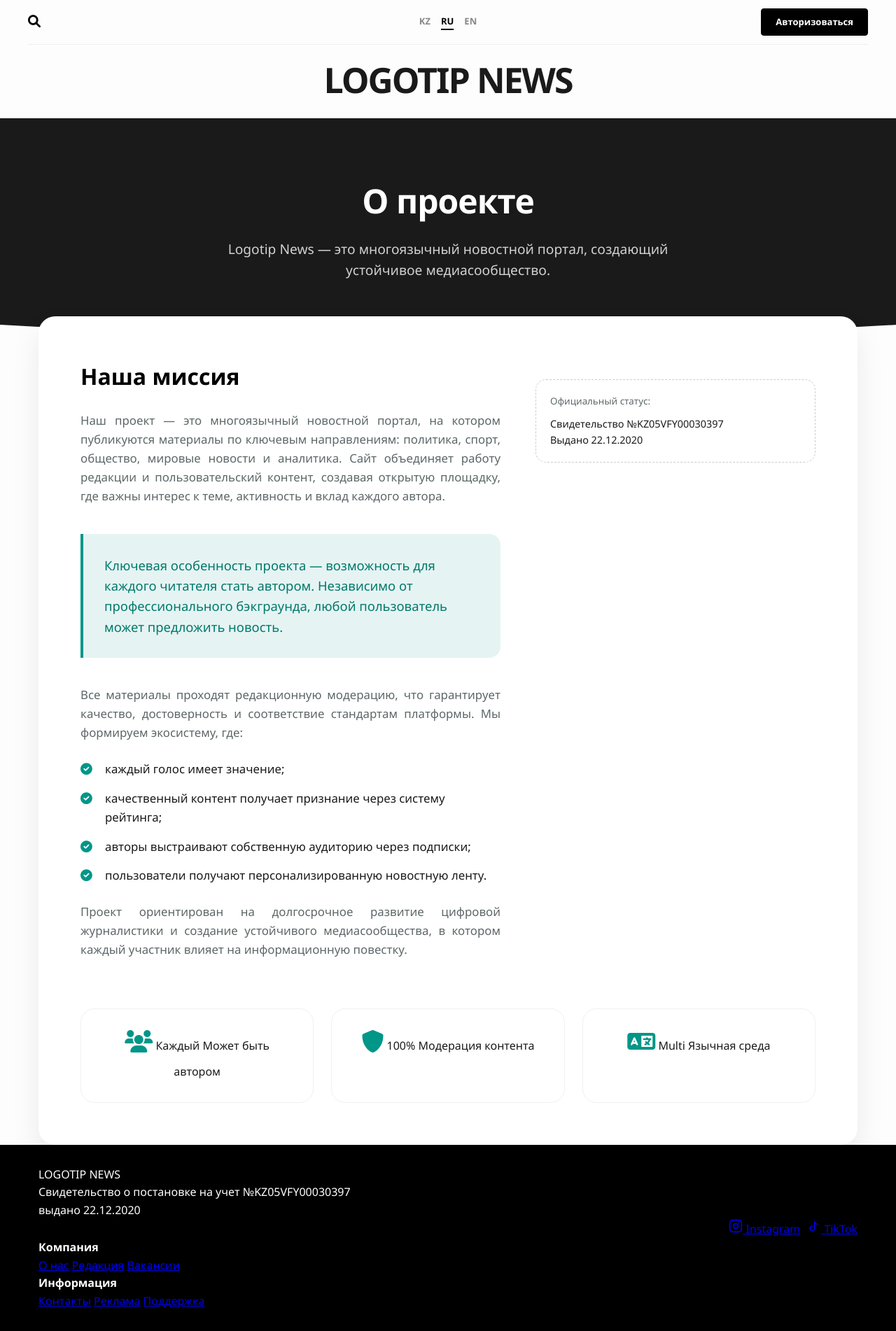
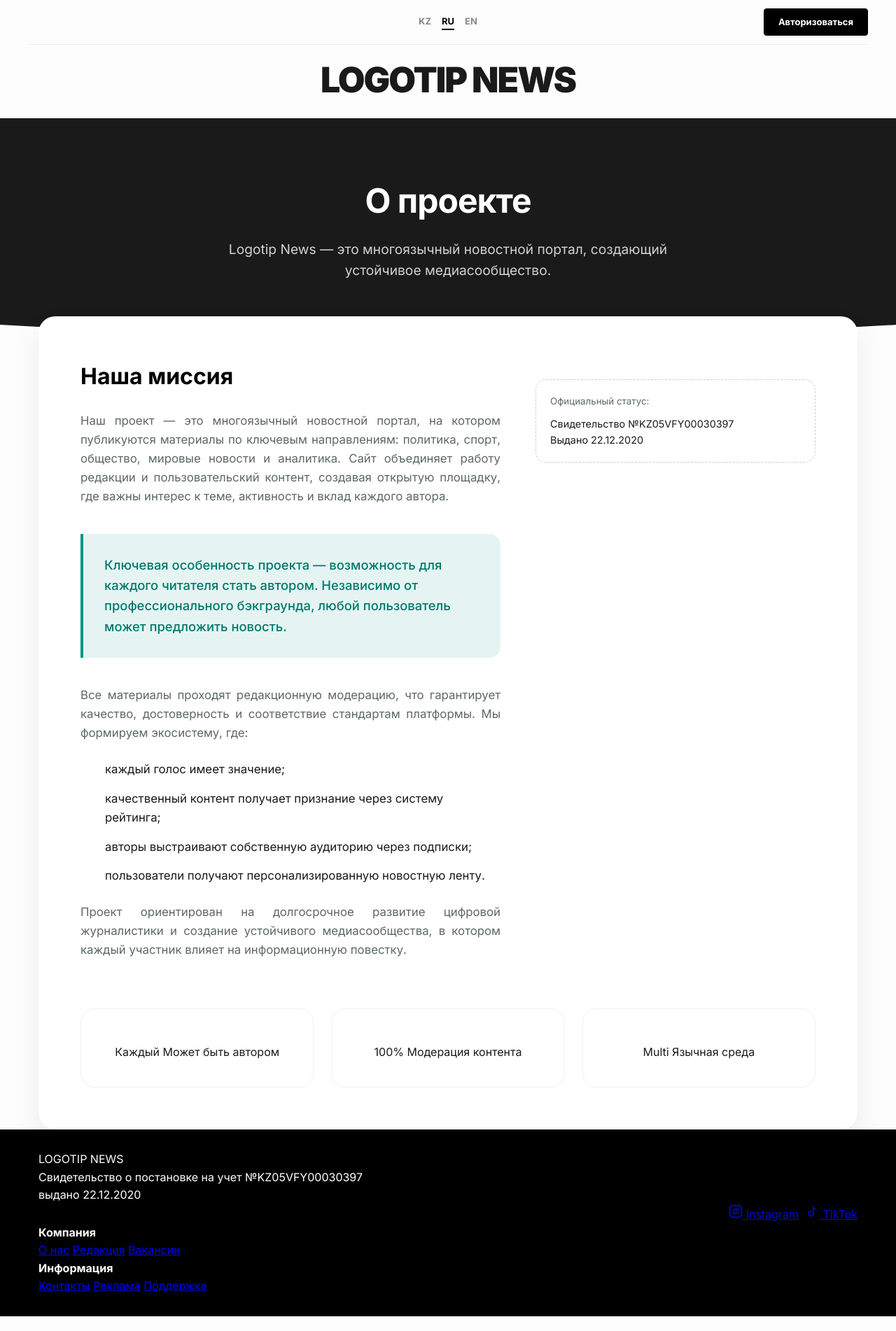
Before and after one commit to RakeGoose/news-site-main-frontend, a PHP site: page /pages/about.php in a window 1280 px wide. Shown: the whole page at 70% size. After the commit the page ends 1881 px from the top, so only its background shows below. Run offline with PHP 8.4, Linux system fonts and the light colour scheme.

Commit message:
Change font

```diff
--- a/admin/create.php
+++ b/admin/create.php
@@ -21,7 +21,9 @@ $categories = $conn->query("SELECT id, name FROM categories");
     <link rel="stylesheet" href="/assets/css/layout.css">
     <link rel="stylesheet" href="/assets/css/components.css">
     <link rel="stylesheet" href="/assets/css/pages/submit-news.css">
-    <link rel="stylesheet" href="https://cdnjs.cloudflare.com/ajax/libs/font-awesome/6.0.0/css/all.min.css">
+    <link rel="preconnect" href="https://fonts.googleapis.com">
+    <link rel="preconnect" href="https://fonts.gstatic.com" crossorigin>
+    <link href="https://fonts.googleapis.com/css2?family=Inter:ital,opsz,wght@0,14..32,100..900;1,14..32,100..900&display=swap" rel="stylesheet">
     <script src="https://code.jquery.com/jquery-3.6.0.min.js"></script>
 </head>
 
--- a/assets/css/components.css
+++ b/assets/css/components.css
@@ -497,7 +497,7 @@
 .hero-title {
     font-size: clamp(28px, 4.5vw, 44px);
     line-height: 1.1;
-    font-weight: 800;
+    font-weight: 400;
     margin-bottom: 24px;
     letter-spacing: -0.025em;
     color: #ffffff;
--- a/assets/css/global.css
+++ b/assets/css/global.css
@@ -18,7 +18,7 @@
     --shadow-soft: 0 18px 50px rgba(0, 0, 0, 0.06);
     --shadow-card: 0 10px 30px rgba(0, 0, 0, 0.05);
 
-    --font-main: Arial, Helvetica, sans-serif;
+    --font-main: "Inter", sans-serif;
 }
 
 *,
--- a/assets/css/layout.css
+++ b/assets/css/layout.css
@@ -199,7 +199,7 @@
     background: #1a1a1a;
     color: #ffffff;
     padding: 80px 0 0;
-    font-family: inherit;
+    font-family: "Inter", sans-serif;
 }
 
 .footer-grid {
--- a/assets/css/style.css
+++ b/assets/css/style.css
@@ -12,7 +12,7 @@ body {
 }
 
 body {
-    font-family: 'Arial', sans-serif;
+    font-family: "Inter", sans-serif;
     display: flex;
     flex-direction: column;
     min-height: 100vh;
@@ -466,7 +466,7 @@ body {
     justify-content: center;
     align-items: center;
     margin: 0;
-    font-family: 'DM Sans', sans-serif;
+    font-family: "Inter", sans-serif;
 }
 
 .auth-wrapper {
--- a/assets/js/lang.js
+++ b/assets/js/lang.js
@@ -561,7 +561,7 @@ const langArr = {
     "admin-panel-title": {
         "ru": "Админ-панель",
         "en": "Admin panel",
-        "kz": "Әкімші тақтасы",
+        "kz": "Админ тақтасы",
     },
     "admin-site-mgmt": {
         "ru": "Управление сайтом",
--- a/auth/change_pass.php
+++ b/auth/change_pass.php
@@ -50,6 +50,9 @@ if ($_SERVER['REQUEST_METHOD'] === 'POST') {
     <meta charset="UTF-8">
     <title>Смена пароля - Logotip news</title>
     <link rel="stylesheet" href="/assets/css/style.css">
+    <link rel="preconnect" href="https://fonts.googleapis.com">
+    <link rel="preconnect" href="https://fonts.gstatic.com" crossorigin>
+    <link href="https://fonts.googleapis.com/css2?family=Inter:ital,opsz,wght@0,14..32,100..900;1,14..32,100..900&display=swap" rel="stylesheet">
 </head>
 <body class="auth-page">
     <div class="auth-wrapper">
--- a/auth/login.html
+++ b/auth/login.html
@@ -7,6 +7,9 @@
     <title>Авторизация - Logotip news</title>
     <link rel="stylesheet" href="/assets/css/global.css">
     <link rel="stylesheet" href="/assets/css/pages/auth.css">
+    <link rel="preconnect" href="https://fonts.googleapis.com">
+    <link rel="preconnect" href="https://fonts.gstatic.com" crossorigin>
+    <link href="https://fonts.googleapis.com/css2?family=Inter:ital,opsz,wght@0,14..32,100..900;1,14..32,100..900&display=swap" rel="stylesheet">
     <script src="https://ajax.googleapis.com/ajax/libs/jquery/3.5.1/jquery.min.js"></script>
 </head>
 
--- a/auth/reset_pass.html
+++ b/auth/reset_pass.html
@@ -7,6 +7,9 @@
     <title>Восстановление пароля - Logotip news</title>
     <link rel="stylesheet" href="/assets/css/global.css">
     <link rel="stylesheet" href="/assets/css/pages/auth.css">
+    <link rel="preconnect" href="https://fonts.googleapis.com">
+    <link rel="preconnect" href="https://fonts.gstatic.com" crossorigin>
+    <link href="https://fonts.googleapis.com/css2?family=Inter:ital,opsz,wght@0,14..32,100..900;1,14..32,100..900&display=swap" rel="stylesheet">
     <script src="https://ajax.googleapis.com/ajax/libs/jquery/3.5.1/jquery.min.js"></script>
 </head>
 
--- a/pages/about.php
+++ b/pages/about.php
@@ -7,7 +7,9 @@
     <meta name="viewport" content="width=device-width, initial-scale=1.0">
     <title>О проекте | Logotip News — Голос современности</title>
     <link rel="stylesheet" href="/assets/css/style.css">
-    <link rel="stylesheet" href="https://cdnjs.cloudflare.com/ajax/libs/font-awesome/6.0.0/css/all.min.css">
+    <link rel="preconnect" href="https://fonts.googleapis.com">
+    <link rel="preconnect" href="https://fonts.gstatic.com" crossorigin>
+    <link href="https://fonts.googleapis.com/css2?family=Inter:ital,opsz,wght@0,14..32,100..900;1,14..32,100..900&display=swap" rel="stylesheet">
     <style>
         :root {
             --accent: #009688;
@@ -18,7 +20,7 @@
 
         body {
             background: #fdfdfd;
-            font-family: 'Segoe UI', Roboto, Helvetica, Arial, sans-serif;
+            font-family: "Inter", sans-serif;
             color: var(--text-main);
             line-height: 1.6;
         }
--- a/pages/analytics.php
+++ b/pages/analytics.php
@@ -49,7 +49,9 @@ if ($authors_result && $authors_result->num_rows > 0) {
     <link rel="stylesheet" href="/assets/css/layout.css">
     <link rel="stylesheet" href="/assets/css/components.css">
     <link rel="stylesheet" href="/assets/css/pages/category.css">
-    <link rel="stylesheet" href="https://cdnjs.cloudflare.com/ajax/libs/font-awesome/6.0.0/css/all.min.css">
+    <link rel="preconnect" href="https://fonts.googleapis.com">
+    <link rel="preconnect" href="https://fonts.gstatic.com" crossorigin>
+    <link href="https://fonts.googleapis.com/css2?family=Inter:ital,opsz,wght@0,14..32,100..900;1,14..32,100..900&display=swap" rel="stylesheet">
 </head>
 
 <body class="page-category page-analytics">
--- a/pages/article.php
+++ b/pages/article.php
@@ -80,7 +80,9 @@ while ($s = $sim_result->fetch_assoc()) {
     <link rel="stylesheet" href="/assets/css/layout.css">
     <link rel="stylesheet" href="/assets/css/components.css">
     <link rel="stylesheet" href="/assets/css/pages/article.css">
-    <link rel="stylesheet" href="https://cdnjs.cloudflare.com/ajax/libs/font-awesome/6.0.0/css/all.min.css">
+    <link rel="preconnect" href="https://fonts.googleapis.com">
+    <link rel="preconnect" href="https://fonts.gstatic.com" crossorigin>
+    <link href="https://fonts.googleapis.com/css2?family=Inter:ital,opsz,wght@0,14..32,100..900;1,14..32,100..900&display=swap" rel="stylesheet">
 </head>
 
 <body class="page-article">
--- a/pages/contacts.php
+++ b/pages/contacts.php
@@ -7,7 +7,9 @@
     <meta name="viewport" content="width=device-width, initial-scale=1.0">
     <title id="unit">Контакты | Logotip News</title>
     <link rel="stylesheet" href="/assets/css/style.css">
-    <link rel="stylesheet" href="https://cdnjs.cloudflare.com/ajax/libs/font-awesome/6.0.0/css/all.min.css">
+    <link rel="preconnect" href="https://fonts.googleapis.com">
+    <link rel="preconnect" href="https://fonts.gstatic.com" crossorigin>
+    <link href="https://fonts.googleapis.com/css2?family=Inter:ital,opsz,wght@0,14..32,100..900;1,14..32,100..900&display=swap" rel="stylesheet">
     <style>
         :root {
             --accent: #009688;
@@ -18,7 +20,7 @@
 
         body {
             background: #fdfdfd;
-            font-family: 'Segoe UI', sans-serif;
+            font-family: "Inter", sans-serif;
             opacity: 0;
             /* Для плавного появления при переводе */
             transition: opacity 0.3s;
--- a/pages/feed.php
+++ b/pages/feed.php
@@ -47,7 +47,9 @@ foreach ($result as $row) {
     <link rel="stylesheet" href="/assets/css/layout.css">
     <link rel="stylesheet" href="/assets/css/components.css">
     <link rel="stylesheet" href="/assets/css/pages/feed.css">
-    <link rel="stylesheet" href="https://cdnjs.cloudflare.com/ajax/libs/font-awesome/6.0.0/css/all.min.css">
+    <link rel="preconnect" href="https://fonts.googleapis.com">
+    <link rel="preconnect" href="https://fonts.gstatic.com" crossorigin>
+    <link href="https://fonts.googleapis.com/css2?family=Inter:ital,opsz,wght@0,14..32,100..900;1,14..32,100..900&display=swap" rel="stylesheet">
 </head>
 
 <body class="page-feed">
--- a/pages/index.php
+++ b/pages/index.php
@@ -52,7 +52,9 @@ if ($authors_result && $authors_result->num_rows > 0) {
     <link rel="stylesheet" href="/assets/css/layout.css">
     <link rel="stylesheet" href="/assets/css/components.css">
     <link rel="stylesheet" href="/assets/css/pages/home.css">
-    <link rel="stylesheet" href="https://cdnjs.cloudflare.com/ajax/libs/font-awesome/6.0.0/css/all.min.css">
+    <link rel="preconnect" href="https://fonts.googleapis.com">
+    <link rel="preconnect" href="https://fonts.gstatic.com" crossorigin>
+    <link href="https://fonts.googleapis.com/css2?family=Inter:ital,opsz,wght@0,14..32,100..900;1,14..32,100..900&display=swap" rel="stylesheet">
 </head>
 
 <body class="page-home">
--- a/pages/politics.php
+++ b/pages/politics.php
@@ -50,7 +50,9 @@ if ($authors_result && $authors_result->num_rows > 0) {
     <link rel="stylesheet" href="/assets/css/layout.css">
     <link rel="stylesheet" href="/assets/css/components.css">
     <link rel="stylesheet" href="/assets/css/pages/category.css">
-    <link rel="stylesheet" href="https://cdnjs.cloudflare.com/ajax/libs/font-awesome/6.0.0/css/all.min.css">
+    <link rel="preconnect" href="https://fonts.googleapis.com">
+    <link rel="preconnect" href="https://fonts.gstatic.com" crossorigin>
+    <link href="https://fonts.googleapis.com/css2?family=Inter:ital,opsz,wght@0,14..32,100..900;1,14..32,100..900&display=swap" rel="stylesheet">
 </head>
 
 <body class="page-category page-politics">
--- a/pages/showbiz.php
+++ b/pages/showbiz.php
@@ -49,7 +49,9 @@ if ($authors_result && $authors_result->num_rows > 0) {
     <link rel="stylesheet" href="/assets/css/layout.css">
     <link rel="stylesheet" href="/assets/css/components.css">
     <link rel="stylesheet" href="/assets/css/pages/category.css">
-    <link rel="stylesheet" href="https://cdnjs.cloudflare.com/ajax/libs/font-awesome/6.0.0/css/all.min.css">
+    <link rel="preconnect" href="https://fonts.googleapis.com">
+    <link rel="preconnect" href="https://fonts.gstatic.com" crossorigin>
+    <link href="https://fonts.googleapis.com/css2?family=Inter:ital,opsz,wght@0,14..32,100..900;1,14..32,100..900&display=swap" rel="stylesheet">
 </head>
 
 <body class="page-category page-showbiz">
--- a/pages/sport.php
+++ b/pages/sport.php
@@ -50,7 +50,9 @@ if ($authors_result && $authors_result->num_rows > 0) {
     <link rel="stylesheet" href="/assets/css/layout.css">
     <link rel="stylesheet" href="/assets/css/components.css">
     <link rel="stylesheet" href="/assets/css/pages/category.css">
-    <link rel="stylesheet" href="https://cdnjs.cloudflare.com/ajax/libs/font-awesome/6.0.0/css/all.min.css">
+    <link rel="preconnect" href="https://fonts.googleapis.com">
+    <link rel="preconnect" href="https://fonts.gstatic.com" crossorigin>
+    <link href="https://fonts.googleapis.com/css2?family=Inter:ital,opsz,wght@0,14..32,100..900;1,14..32,100..900&display=swap" rel="stylesheet">
 </head>
 
 <body class="page-category page-sport">
--- a/pages/world.php
+++ b/pages/world.php
@@ -50,7 +50,9 @@ if ($authors_result && $authors_result->num_rows > 0) {
     <link rel="stylesheet" href="/assets/css/layout.css">
     <link rel="stylesheet" href="/assets/css/components.css">
     <link rel="stylesheet" href="/assets/css/pages/category.css">
-    <link rel="stylesheet" href="https://cdnjs.cloudflare.com/ajax/libs/font-awesome/6.0.0/css/all.min.css">
+    <link rel="preconnect" href="https://fonts.googleapis.com">
+    <link rel="preconnect" href="https://fonts.gstatic.com" crossorigin>
+    <link href="https://fonts.googleapis.com/css2?family=Inter:ital,opsz,wght@0,14..32,100..900;1,14..32,100..900&display=swap" rel="stylesheet">
 </head>
 
 <body class="page-category page-world">
```
